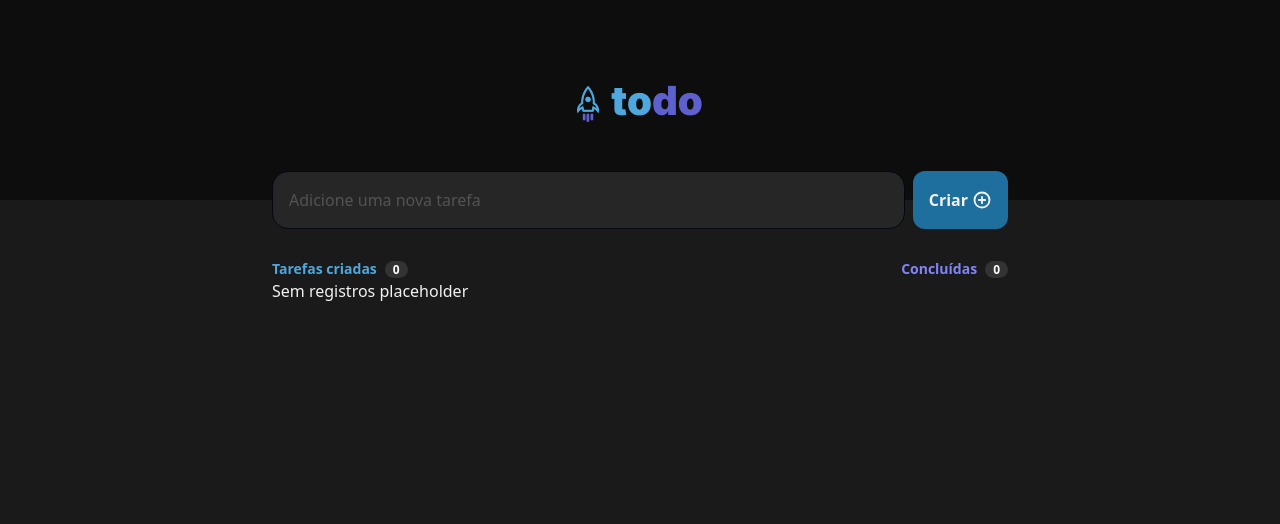
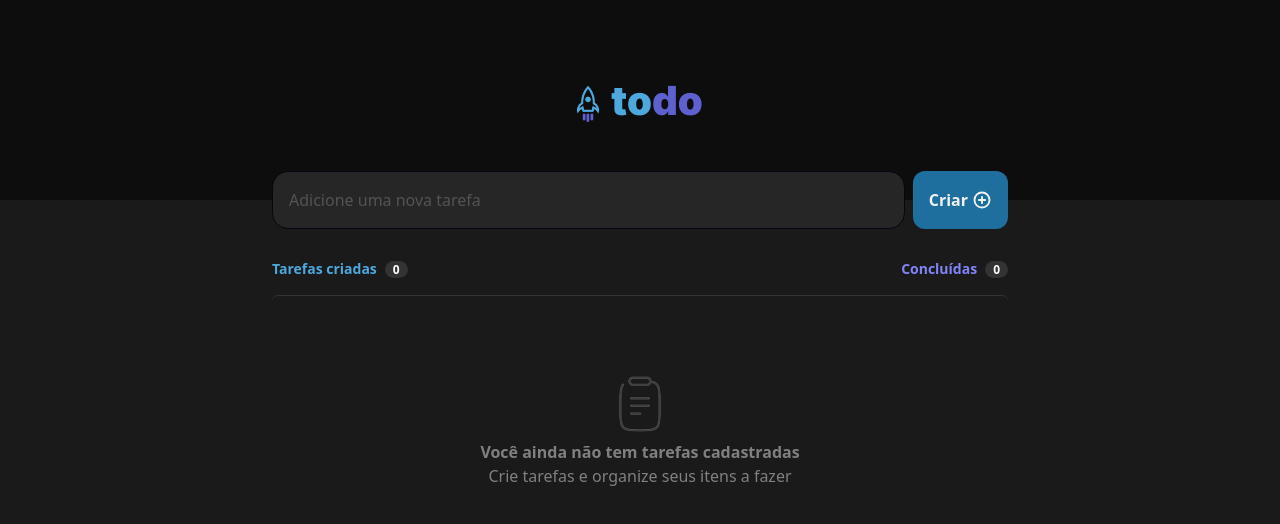
Before and after one commit to Cleber-Severo/to-do-react, a React (Vite) app: page / in a window 1280 px wide. Shown: the top 524 px of the page. Built offline with nearby package versions, Linux system fonts and the light colour scheme.

Commit message:
feat: add todo placeholder component

```diff
--- /dev/null
+++ b/src/components/todo-list-placeholder.tsx
@@ -0,0 +1,17 @@
+
+const TodoListPlaceholder = () => {
+  return (
+    <div className="flex flex-col items-center pt-20 mt-4 border-t rounded-md border-todo-gray-400">
+      <img src="/src/assets/clipboard.png" className="mb-2"/>
+
+      <h3 className="font-bold text-todo-gray-300">
+        Você ainda não tem tarefas cadastradas
+      </h3>
+      <span className="text-todo-gray-300">
+        Crie tarefas e organize seus itens a fazer
+      </span>
+    </div>
+  );
+};
+
+export default TodoListPlaceholder;
--- a/src/components/todo-list.tsx
+++ b/src/components/todo-list.tsx
@@ -2,6 +2,7 @@
 import { ITodo } from "../types/todo";
 import TodoInfo from "./todo-info";
 import TodoItem from "./todo-item";
+import TodoListPlaceholder from "./todo-list-placeholder";
 
 interface TodoListProps {
   todoList: ITodo[];
@@ -21,7 +22,7 @@ const TodoList = ({
     <div>
       <TodoInfo concludedTasks={concludedTasks} createdTasks={createdTasks} />
       {!createdTasks ? (
-        <>Sem registros placeholder</>
+        <TodoListPlaceholder />
       ) : (
         todoList.map((task) => (
           <TodoItem
```
Also changed, not shown: src/assets/Clipboard.png (added).
